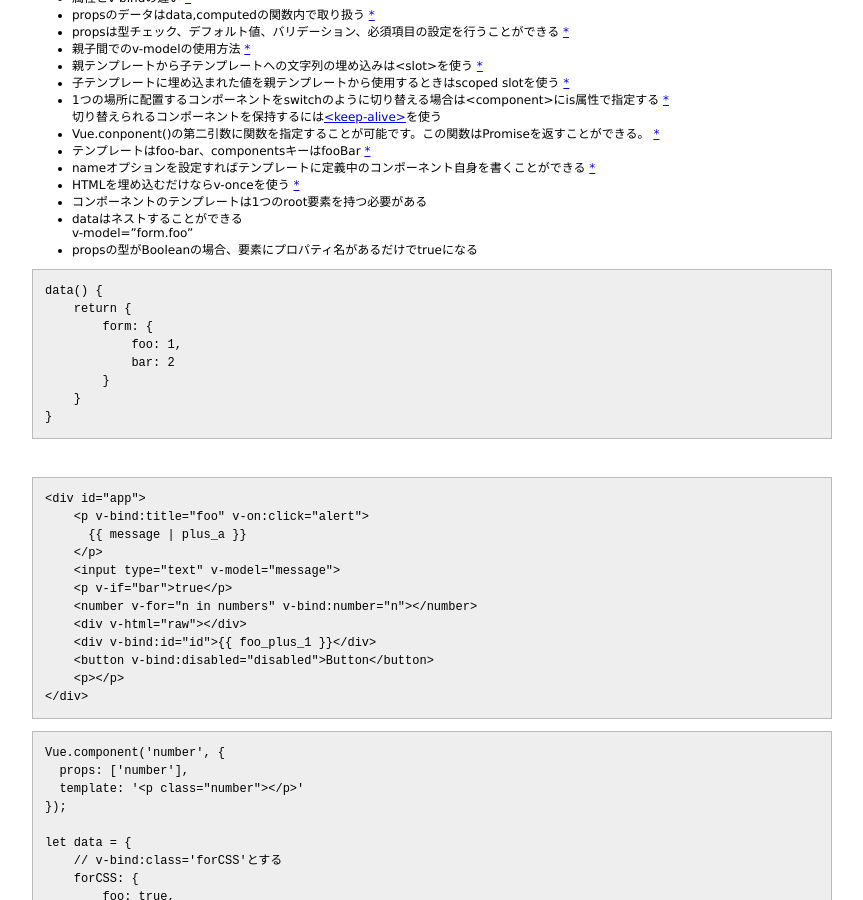
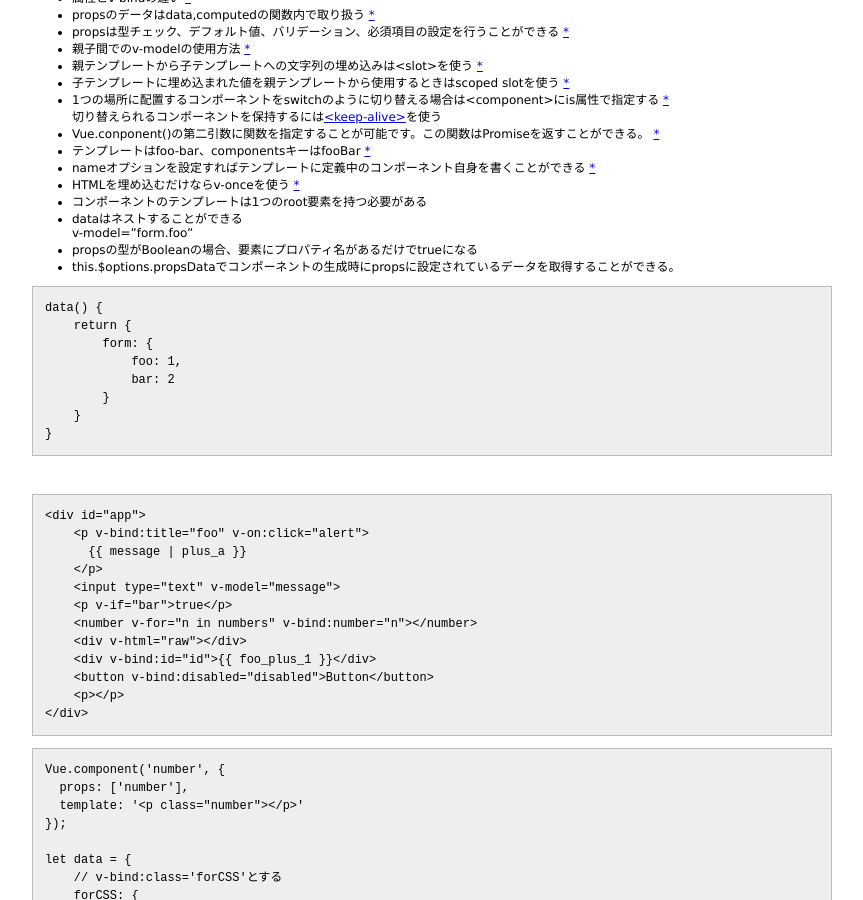
Before and after one commit to 38elements/38elements.github.com, a Jekyll site: the page built from _posts/2016-12-20-vuejs.md, in a window 1280 px wide and 900 px high, scrolled down 2141 px. Shown: the whole window, without its empty margins (208-1071 px from the left). Built offline with Jekyll 4.4.1, drawn with Linux system fonts in a browser that asks for light colours.

Commit message:
Update 2016-12-20-vuejs.md

````diff
--- a/_posts/2016-12-20-vuejs.md
+++ b/_posts/2016-12-20-vuejs.md
@@ -144,6 +144,7 @@ handler()の関数には子データがすべて入る
 * dataはネストすることができる
 v-model="form.foo"
 * propsの型がBooleanの場合、要素にプロパティ名があるだけでtrueになる
+* this.$options.propsDataでコンポーネントの生成時にpropsに設定されているデータを取得することができる。
 
 ```
 data() {
````
